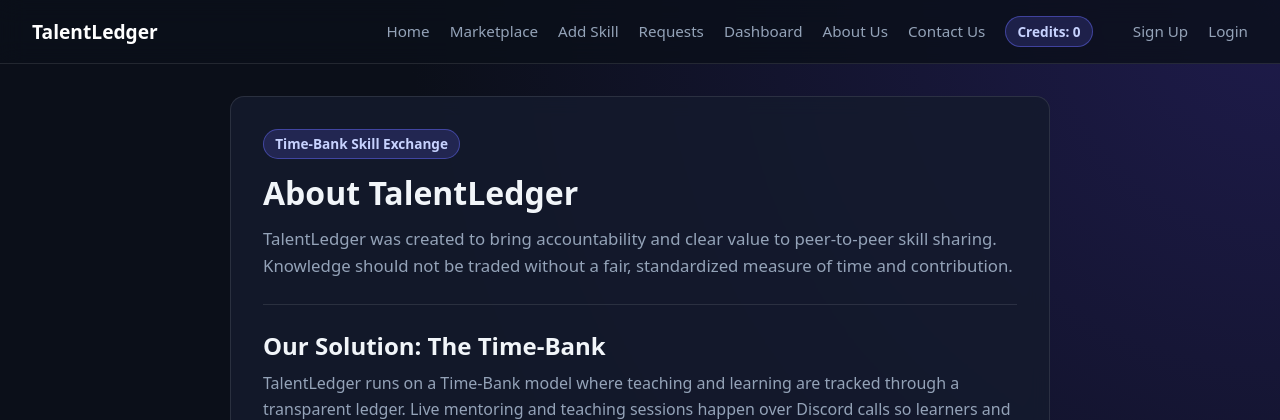
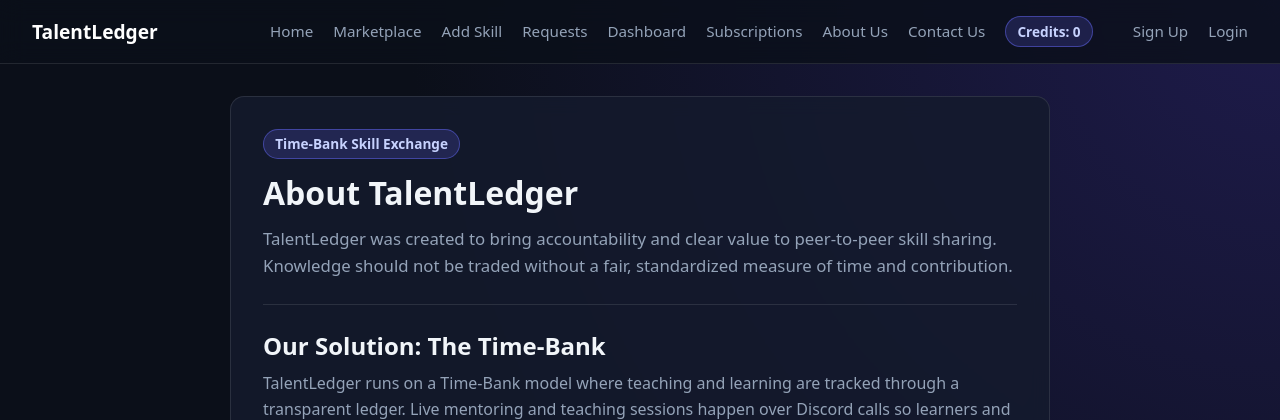
Before and after one commit to ryanmakau560-debug/TalentLedger, a Django app: page /about/ in a window 1280 px wide. Shown: the top 420 px of the page. Run offline with Django 5.2, Linux system fonts and the light colour scheme.

Commit message:
Add Subscriptions link to navbar

```diff
--- a/templates/base.html
+++ b/templates/base.html
@@ -104,6 +104,7 @@
       <a href="/add-skill/">Add Skill</a>
       <a href="/requests/">Requests</a>
       <a href="/dashboard/">Dashboard</a>
+      <a href="/subscription/">Subscriptions</a>
       <a href="/about/">About Us</a>
       <a href="/contact/">Contact Us</a>
       <span id="nav-credits" class="badge">Credits: --</span>
```
